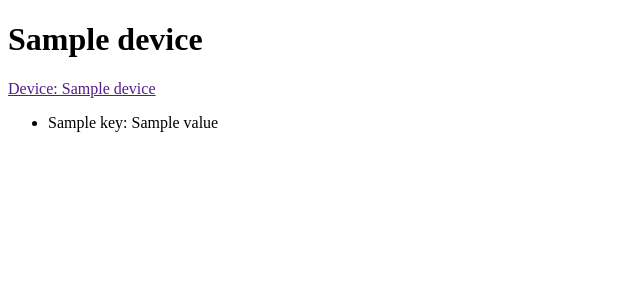
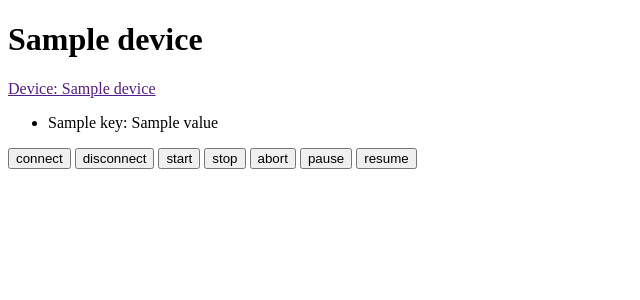
Before and after one commit to yschaeff/cncd, a Flask app: template frontends/http/templates/device.html in a window 1280 px wide. Shown: the top 300 px of the page, without its empty margins (0-640 px from the left). Run offline with Flask 2, Linux system fonts and the light colour scheme; the template is opened without the code that fills it: most values are stand-ins (such as "Sample title", 1, 10 or a date in 2020).

Commit message:
Implement basic actions (start, stop, ...)

```diff
--- a/frontends/http/routes.py
+++ b/frontends/http/routes.py
@@ -7,3 +7,4 @@ def setup_routes(app):
     setup_static_routes(app)
     app.router.add_get('/', index)
     app.router.add_get('/{device}/', device_view, name='device')
+    app.router.add_post('/{device}/', device_view, name='device')
--- a/frontends/http/templates/device.html
+++ b/frontends/http/templates/device.html
@@ -14,4 +14,14 @@
     {% endfor %}
     </ul>
 
+    <form action="{{ url('device', device=device) }}" method="post">
+        <input type="submit" name="action" value="connect"/>
+        <input type="submit" name="action" value="disconnect"/>
+        <input type="submit" name="action" value="start"/>
+        <input type="submit" name="action" value="stop"/>
+        <input type="submit" name="action" value="abort"/>
+        <input type="submit" name="action" value="pause"/>
+        <input type="submit" name="action" value="resume"/>
+    </form>
+
 {% endblock body %}
--- a/frontends/http/templates/index.html
+++ b/frontends/http/templates/index.html
@@ -23,6 +23,9 @@
     {% for handle, camera in webcams.items() %}
     <li>
         <a href="{{ camera.url }}">{{ camera.name }}</a>
+        <video controls>
+            <source src="{{ camera.url }}">
+        </video>
     </li>
     {% endfor %}
 </ul>
```
Also changed, not shown: frontends/http/views.py (+22 -0 lines).
